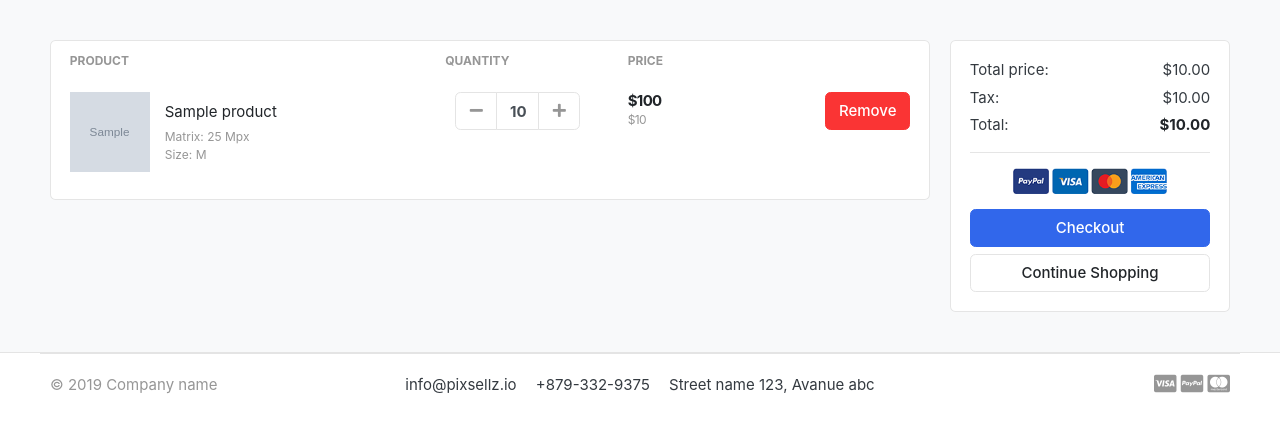
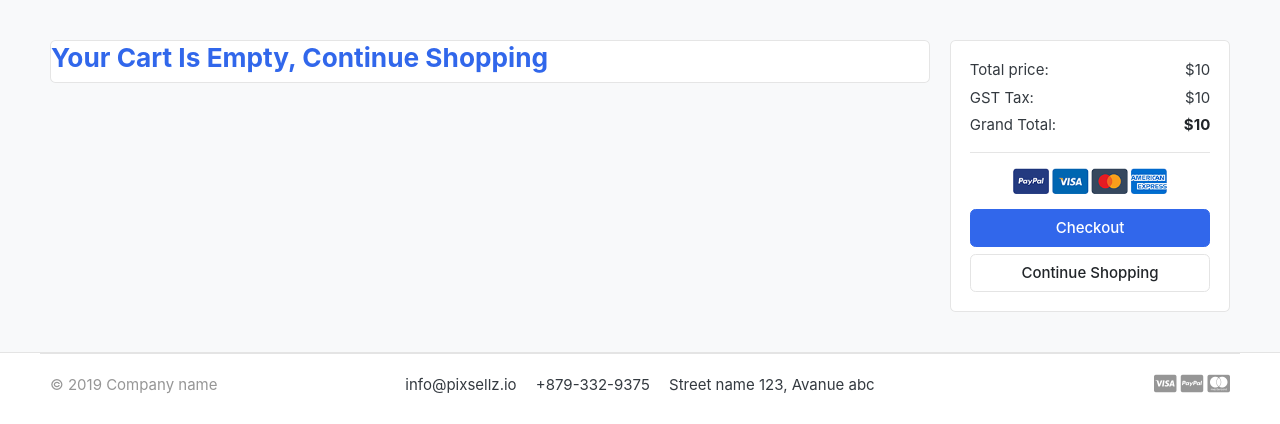
Before and after one commit to BackEndBuilder0/mycart-django, a Django app: template templates/store/cart.html in a window 1280 px wide. Shown: the part 118-542 px from the top of the page. Run offline with Django 5.2, Linux system fonts and the light colour scheme; tables that the repository leaves empty hold one stand-in row (values such as "Sample post"); the template is opened without the code that fills it: values that come from a table or form of the project are taken from there, most other values are stand-ins (such as "Sample title", 1, 10 or a date in 2020); grey boxes marked "Sample" are stand-in pictures; some libraries are stand-ins or nearby versions; some web fonts are replaced.

Commit message:
add/subtract/remove quantity from cart/pricing/tax calculations

```diff
--- a/carts/urls.py
+++ b/carts/urls.py
@@ -6,4 +6,5 @@ urlpatterns = [
     path('cart/', cart_page, name='cart_page'),
     path('cart/<int:product_id>/', add_cart, name='add_to_card_page'),
     path('cart_remove/<int:product_id>/', remove_cart, name='remove_to_card_page'),
+    path('cart_item_remove/<int:product_id>/', remove_cart_item, name='remove_item_from_cart'),
 ]
--- a/templates/store/cart.html
+++ b/templates/store/cart.html
@@ -12,6 +12,7 @@
 <div class="row">
 	<aside class="col-lg-9">
 <div class="card">
+	{% if length %}
 <table class="table table-borderless table-shopping-cart">
 <thead class="text-muted">
 <tr class="small text-uppercase">
@@ -54,12 +55,15 @@
 		</div> <!-- price-wrap .// -->
 	</td>
 	<td class="text-right">
-	<a href="" class="btn btn-danger"> Remove</a>
+	<a href="{% url 'remove_item_from_cart' cart_item.product.id %}" class="btn btn-danger"> Remove</a>
 	</td>
 </tr>
 {% endfor %}
 </tbody>
 </table>
+	{% else %}
+	<a href="{% url 'store_page' %}"> <h3>Your Cart Is Empty, Continue Shopping</h3> </a>
+	{% endif %}
 </div> <!-- card.// -->
 
 	</aside> <!-- col.// -->
@@ -69,15 +73,15 @@
 		<div class="card-body">
 			<dl class="dlist-align">
 			  <dt>Total price:</dt>
-			  <dd class="text-right">${{ total }}.00</dd>
+			  <dd class="text-right">${{ total }}</dd>
 			</dl>
 			<dl class="dlist-align">
-			  <dt>Tax:</dt>
-			  <dd class="text-right"> $10.00</dd>
+			  <dt>GST Tax:</dt>
+			  <dd class="text-right"> ${{ tax }}</dd>
 			</dl>
 			<dl class="dlist-align">
-			  <dt>Total:</dt>
-			  <dd class="text-right text-dark b"><strong>${{ total }}.00</strong></dd>
+			  <dt>Grand Total:</dt>
+			  <dd class="text-right text-dark b"><strong>${{ grand_total }}</strong></dd>
 			</dl>
 			<hr>
 			<p class="text-center mb-3">
```
Also changed, not shown: carts/views.py (+22 -19 lines).
